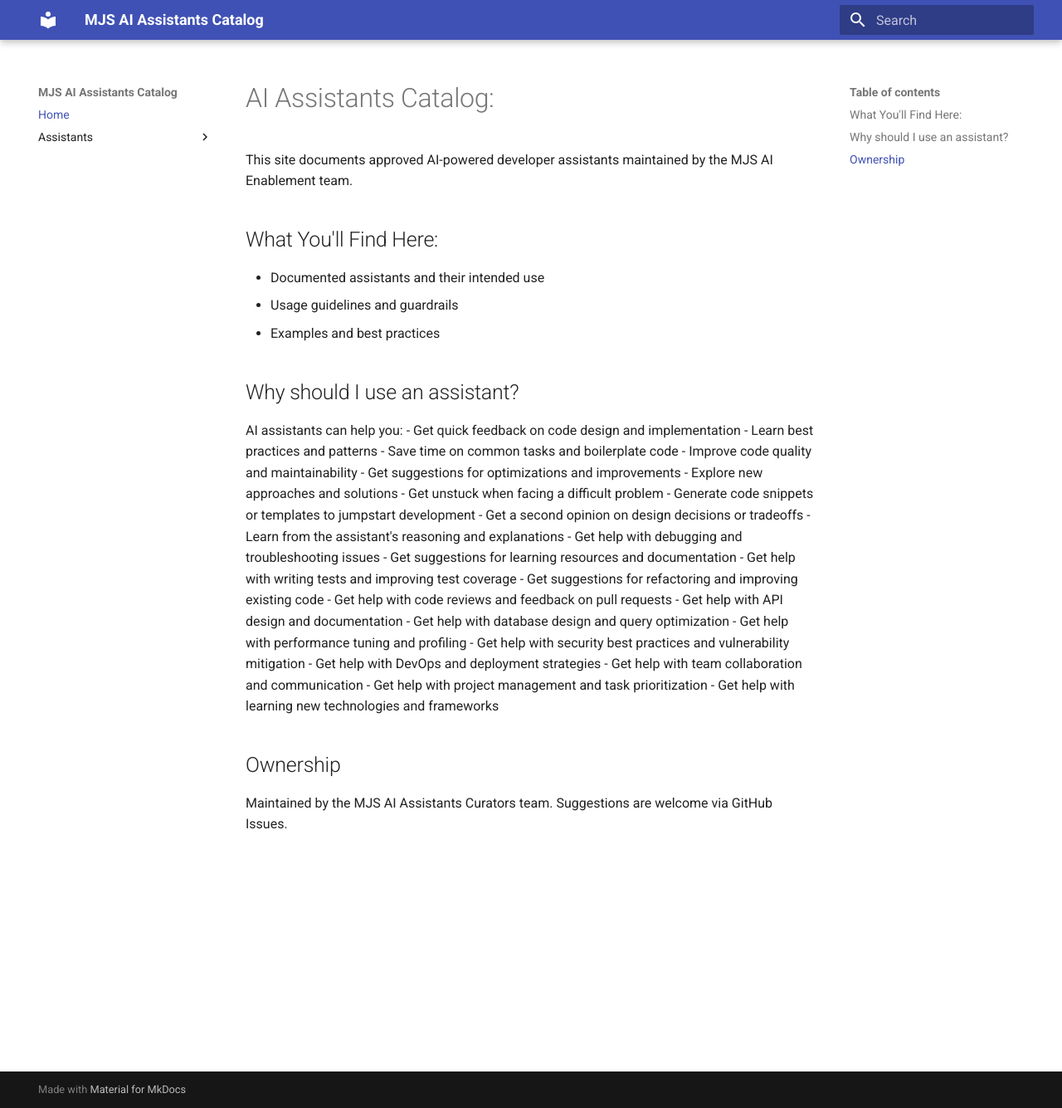
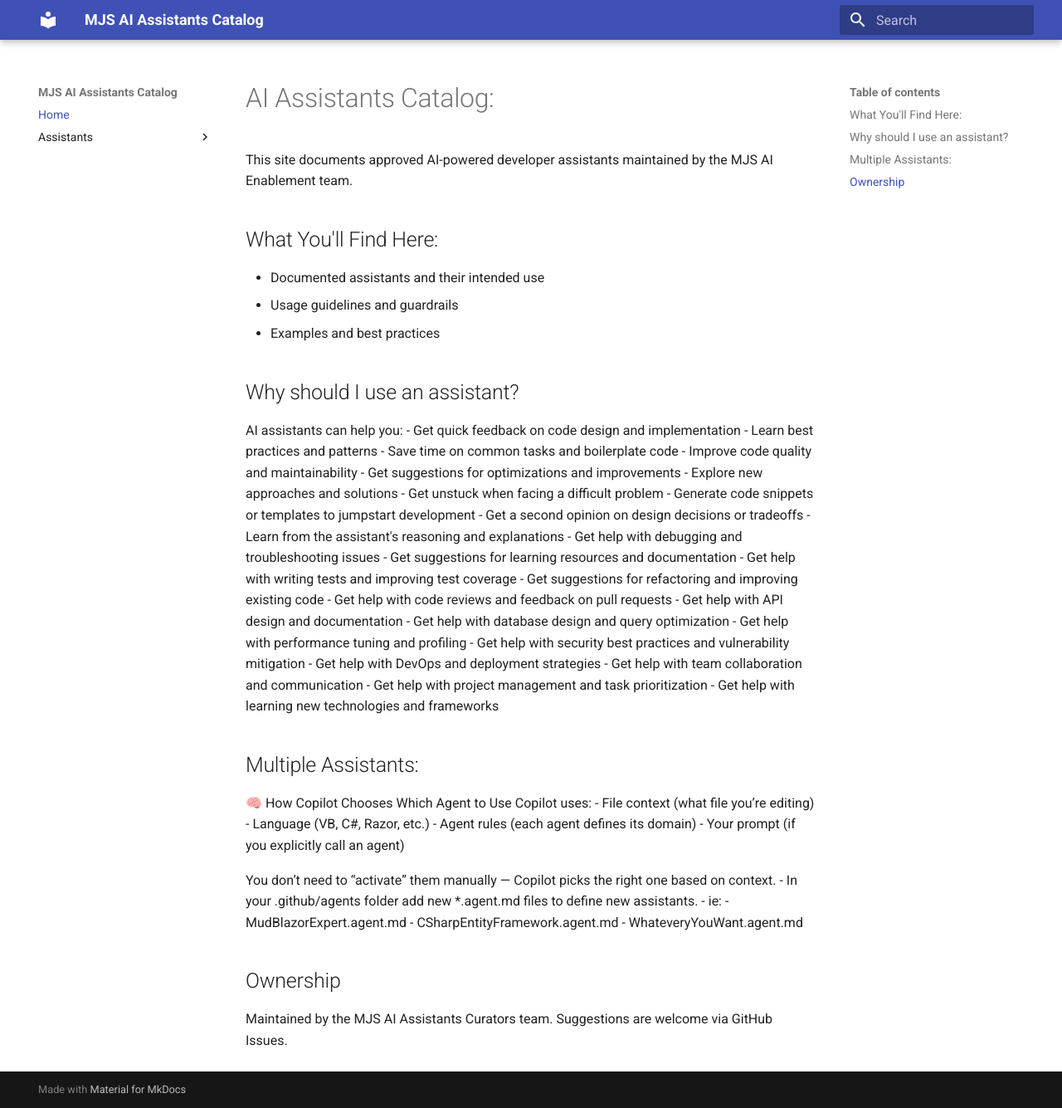
Before and after one commit to mikestolpa/mjs-copilot-assistant-catalog, an MkDocs documentation site: the page built from docs/index.md, in a window 1280 px wide and 1335 px high. Shown: the whole window at 83% size. Built offline with MkDocs 1.6.1 and Material for MkDocs 9.7.7, drawn with Linux system fonts in a browser that asks for light colours.

Commit message:
Update docs: .NET upgrade, agent selection, nav labels
Clarified .NET Upgrade Assistant intro and upgrade plan details. Added section to index.md explaining Copilot agent selection and how to add new agents. Renamed navigation entries in mkdocs.yml for clarity. No code changes; documentation and navigation improvements only.

```diff
--- a/docs/index.md
+++ b/docs/index.md
@@ -33,6 +33,20 @@ AI assistants can help you:
 - Get help with project management and task prioritization
 - Get help with learning new technologies and frameworks
 
+## Multiple Assistants:
+🧠 How Copilot Chooses Which Agent to Use
+Copilot uses:
+  - File context (what file you’re editing)
+  - Language (VB, C#, Razor, etc.)
+  - Agent rules (each agent defines its domain)
+  - Your prompt (if you explicitly call an agent)
+
+You don’t need to “activate” them manually — Copilot picks the right one based on context.
+  - In your .github/agents folder add new *.agent.md files to define new assistants.
+	- ie:
+	  - MudBlazorExpert.agent.md
+	  - CSharpEntityFramework.agent.md
+      - WhateveryYouWant.agent.md
 ## Ownership
 Maintained by the MJS AI Assistants Curators team.
 Suggestions are welcome via GitHub Issues.
--- a/mkdocs.yml
+++ b/mkdocs.yml
@@ -14,8 +14,8 @@ nav:
   - Home: index.md
   - Assistants:
     - Code Review Assistants: assistants/code-review.md
-    - C# API & Entity Framework Assistant: assistants/csharp-api-entity-framwork.md
-    - C# .NET Upgrade Assistant: assistants/csharp-dotnet-upgrade.md
+    - API & EF Assistant: assistants/csharp-api-entity-framwork.md
+    - .NET Upgrade Assistant: assistants/csharp-dotnet-upgrade.md
     - .Net API Architect Assistant: assistants/dotnet-api-architect.md
     - C# Expert Assistant: assistants/csharp-expert.md
     - Dynatrace Expert Assistant: assistants/dynatrace-expert.md
```
Also changed, not shown: docs/assistants/csharp-dotnet-upgrade.md (+1 -0 lines).
